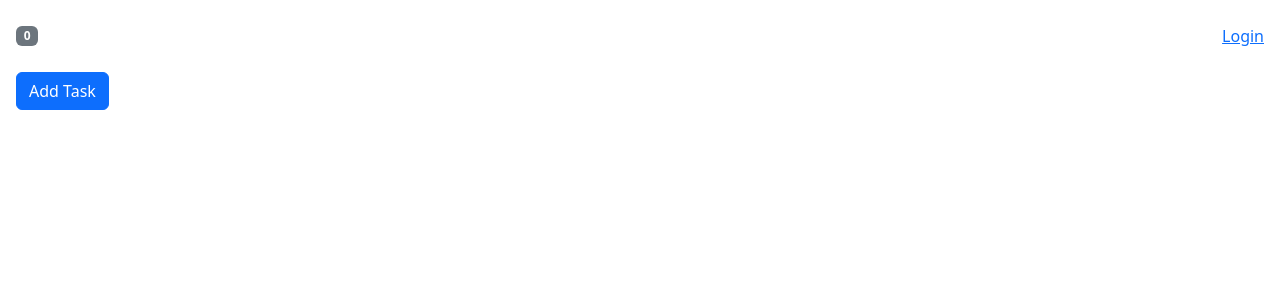
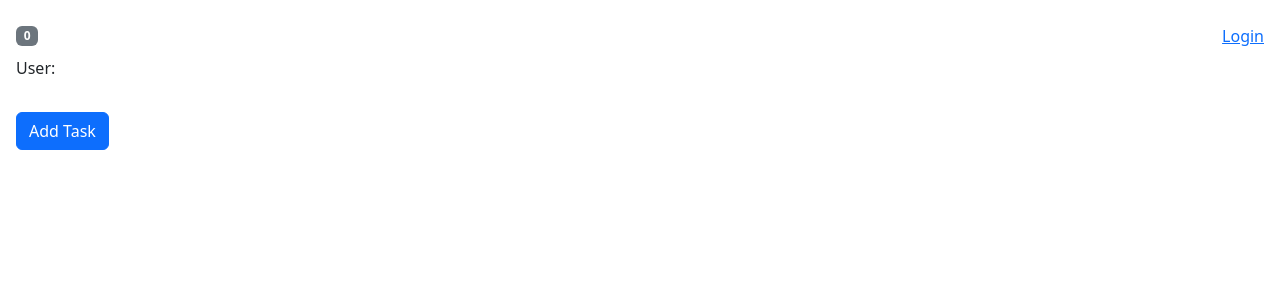
Before and after one commit to KeeghenK/Coding-With-Mosh, a React (Vite) app in the folder React/ReactCoursePart2/: page / in a window 1280 px wide. Shown: the top 300 px of the page. Built offline with nearby package versions, Linux system fonts and the light colour scheme.

Commit message:
Add user to task list

```diff
--- a/React/ReactCoursePart2/src/state-management/TaskList.tsx
+++ b/React/ReactCoursePart2/src/state-management/TaskList.tsx
@@ -1,11 +1,14 @@
 import { useContext, useReducer, useState } from 'react';
+import AuthContext from './contexts/authContext';
 import TasksContext from './contexts/tasksContext';
 
 const TaskList = () => {
   const { tasks, dispatch } = useContext(TasksContext);
+  const { user } = useContext(AuthContext);
 
   return (
     <>
+      <p>User:{user}</p>
       <button
         onClick={() =>
           dispatch({
```
